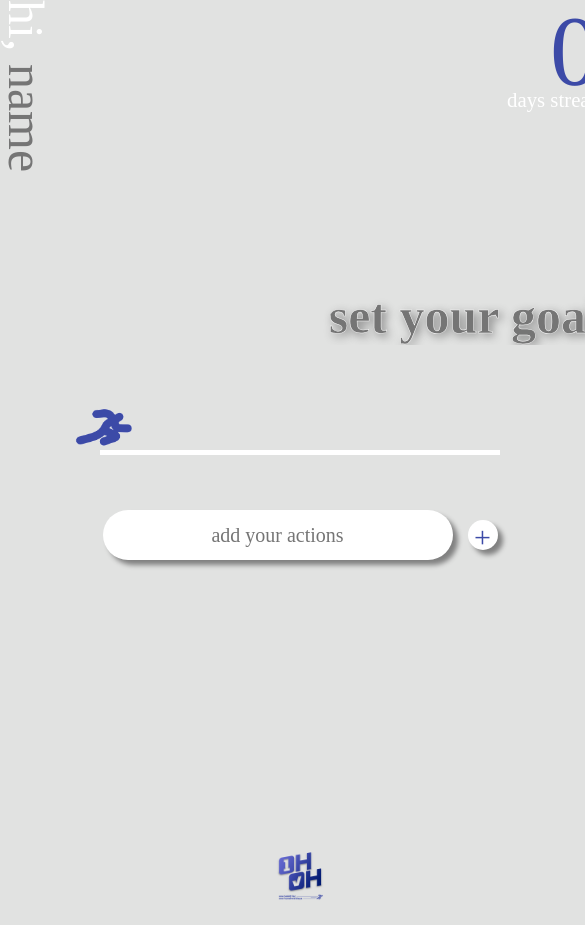
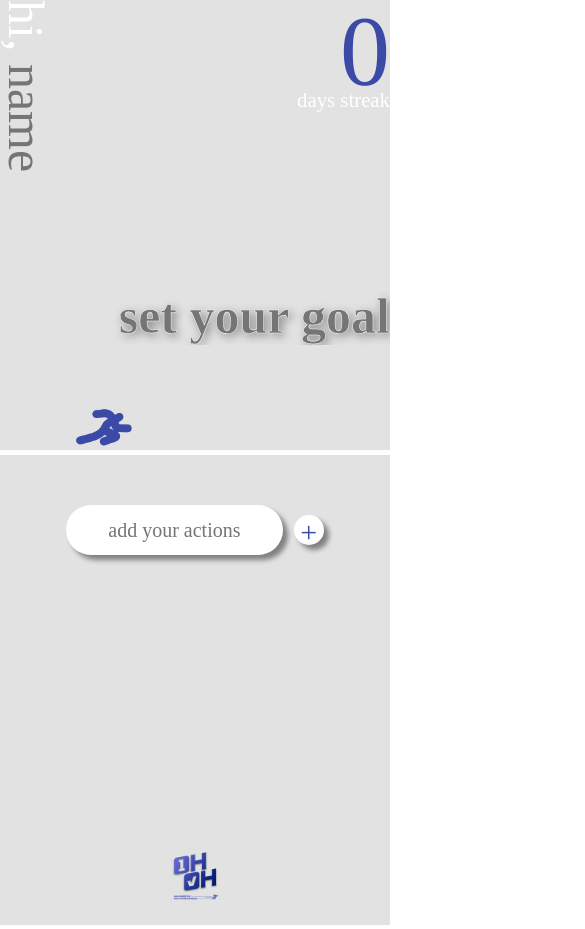
Before and after one commit to woohyun-park/ohoh, an Angular app: page / in a window 390 px wide. Shown: the whole page, 585 px wide, since content can reach past the window. Built offline with nearby package versions, Linux system fonts and the light colour scheme; a web font is replaced by a local one.

Commit message:
REFACTOR: refactor todos for responsive web

```diff
--- a/src/app/app.component.css
+++ b/src/app/app.component.css
@@ -15,7 +15,8 @@
 }
 
 .footer{
-  width: 600px;
+  width: 100vw;
+  max-width: 600px;
   height: 100px;
 
   text-align: center;
--- a/src/app/title/title.component.css
+++ b/src/app/title/title.component.css
@@ -5,7 +5,8 @@
   display: block;
 
   height: 450px;
-  width: 600px;
+  width: 100vw;
+  max-width: 600px;
 }
 
 input{
--- a/src/app/title/title.component.html
+++ b/src/app/title/title.component.html
@@ -1,15 +1,20 @@
+<div class="top1">
   <div class="userName">hi,
     <input [(ngModel)]="userName" (ngModelChange)="updateUserName()"
       class="userName__name" placeholder="name"/>
   </div>
-
+</div>
+<div class="top2"></div>
+<div class="top3">
   <div class="streak">
     <input [ngModel]="streak" (ngModelChange)="addStreak()"
       class="streak__num" readonly/>
     <div class="streak__text">days streak</div>
   </div>
-
+</div>
+<div class="bottom1">
   <div class="goal">
     <input [(ngModel)]="goal" (ngModelChange)="updateGoal()"
       class="goal__text" placeholder="set your goal"/>
   </div>
+</div>
--- a/src/app/todo-button/todo-button.component.css
+++ b/src/app/todo-button/todo-button.component.css
@@ -10,7 +10,8 @@
   justify-content: center;
 
   margin: 20px auto;
-  width: 400px;
+  width: 66%;
+  max-width: 400px;
   height: 50px;
 
   font-size: 20px;
--- a/src/app/todo/todo.component.css
+++ b/src/app/todo/todo.component.css
@@ -3,7 +3,8 @@
   --color-brand: #3C4AA7;
 
   display: block;
-  width: 600px;
+  width: 100vw;
+  max-width: 600px;
   padding-bottom: 50px;
   min-height: 325px;
 }
@@ -60,7 +61,15 @@
 }
 
 .todo__add{
+  display: flex;
   text-align: center;
+  align-items: baseline;
+  justify-content: space-between;
+
+  width: 66%;
+  max-width: 400px;
+  margin-left:auto;
+  margin-right:auto;
 }
 
 .todo__add--text{
@@ -70,8 +79,7 @@
   align-items: center;
   justify-content: center;
 
-  margin: 5px auto;
-  width: 350px;
+  width: 84%;
   height: 50px;
 
   font-size: 20px;
@@ -93,7 +101,6 @@
 
   width: 30px;
   height: 30px;
-  margin-left: 15px;
 
   font-size: 30px;
   color: var(--color-brand);
--- a/src/styles.css
+++ b/src/styles.css
@@ -6,7 +6,8 @@
 
 body{
   display:block;
-  width: 600px;
+  width: 100%;
+  max-width: 600px;
   min-height: 100vh;
 
   margin: 0;
```
Lines whose indentation alone changed are shown as unchanged.
